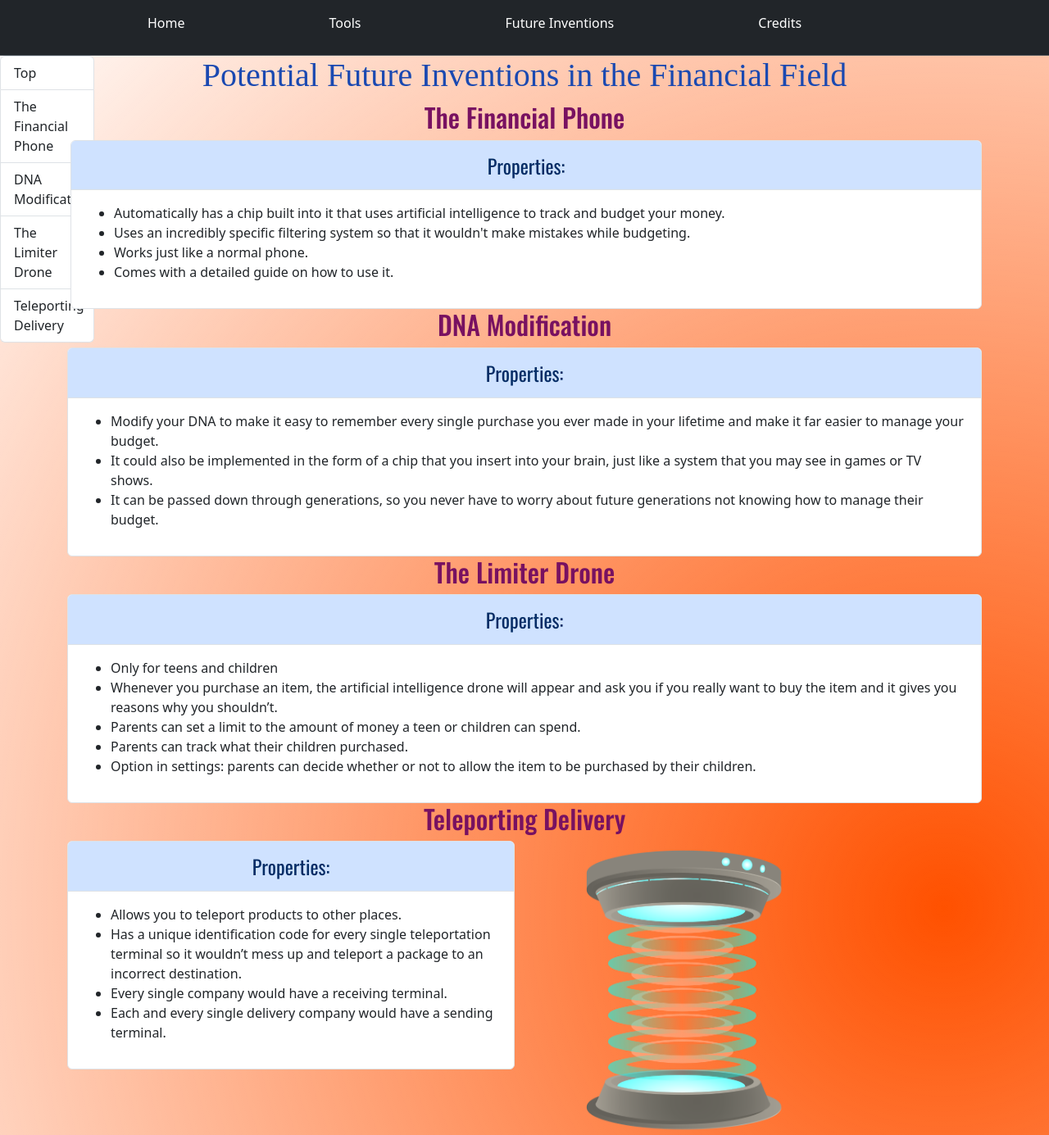
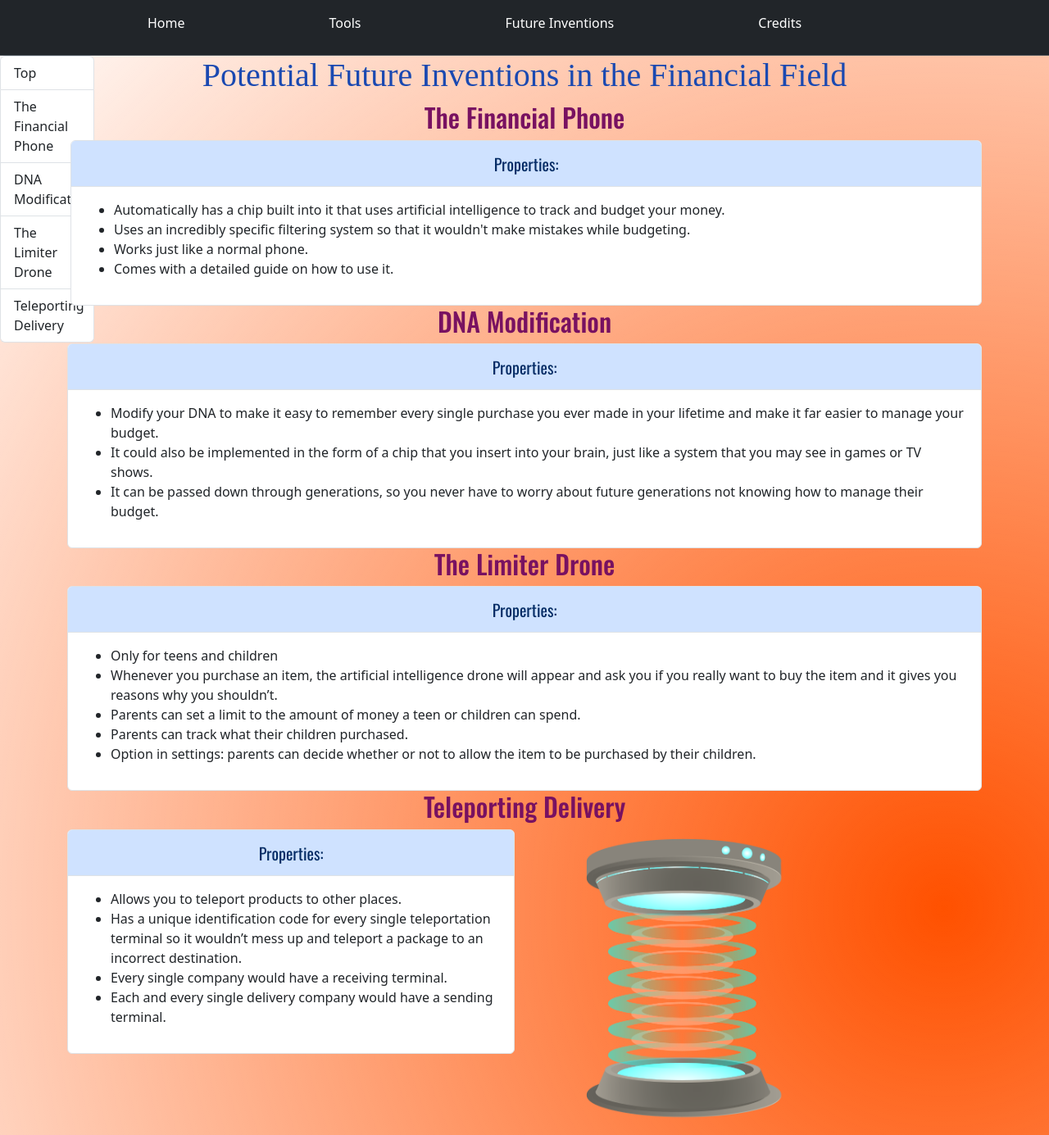
Before and after one commit to williaml4292/sep-10-freedom-project, a Jekyll site: the page built from _posts/2025-04-27-Future-Inventions.html, in a window 1280 px wide and 1385 px high. Shown: the whole window at 82% size. Built offline with Jekyll 4.4.1, drawn with Linux system fonts in a browser that asks for light colours; some web fonts are replaced.

Commit message:
revert this

```diff
--- a/_posts/2025-04-27-Future-Inventions.html
+++ b/_posts/2025-04-27-Future-Inventions.html
@@ -6,7 +6,7 @@ category: future
     z-index:0;
   }
   .accordion-button{
-    font-size:24px !important;
+    font-size:20px !important;
   }
      .scrollspy{
       margin-top:20vw;
```
